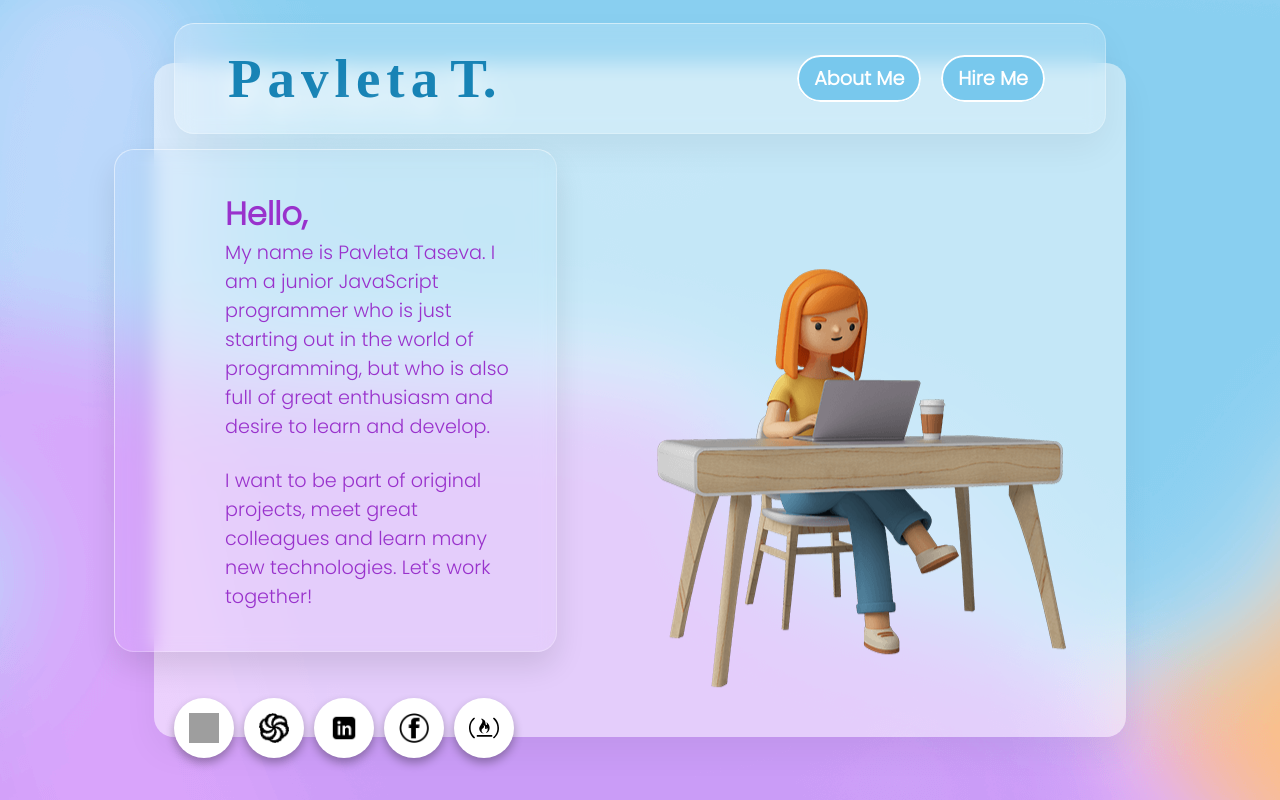
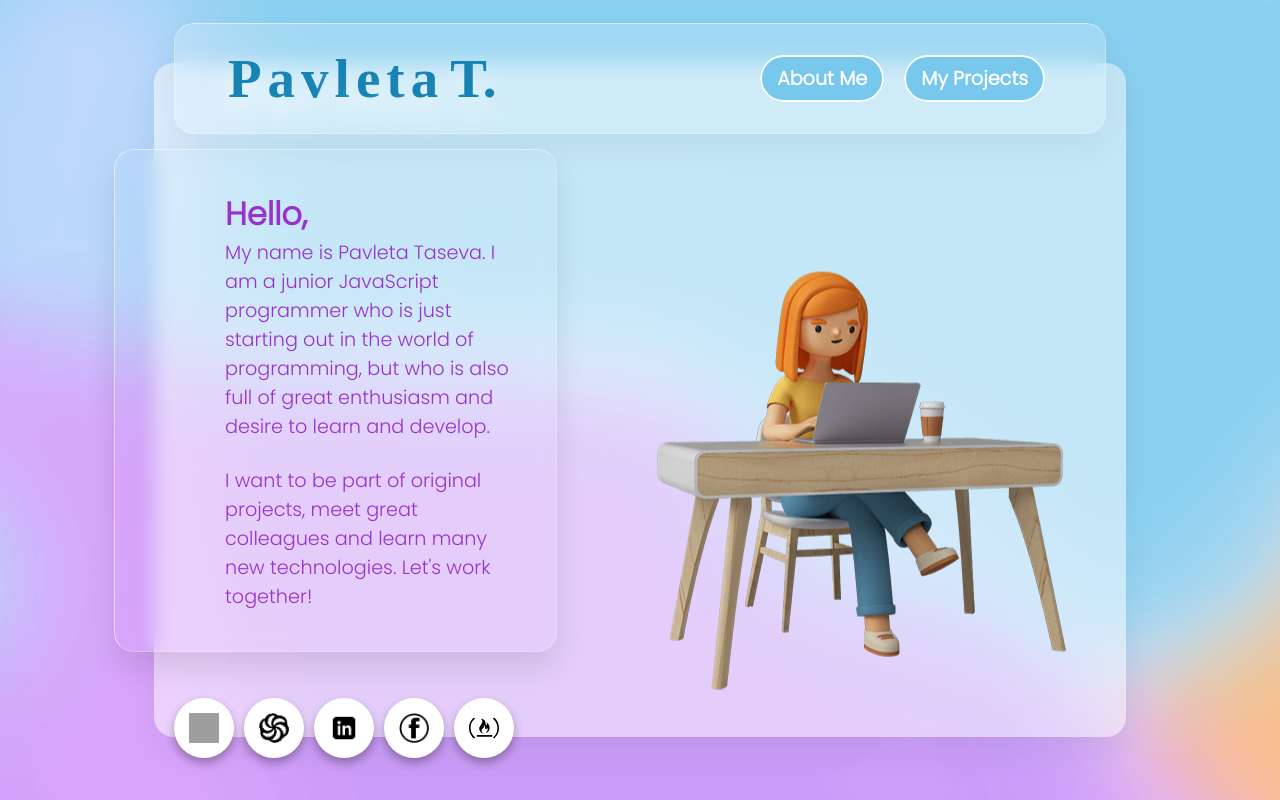
Before and after one commit to KumihoBG/portfolio, a React (Create React App) app: page /about in a window 1280 px wide. Shown: the top 800 px of the page. Built offline with nearby package versions, Linux system fonts and the light colour scheme; grey boxes are pictures that could not be loaded.

Commit message:
nav bar updated

```diff
--- a/package.json
+++ b/package.json
@@ -10,6 +10,7 @@
     "react-dom": "^17.0.2",
     "react-router-dom": "^6.2.1",
     "react-scripts": "5.0.0",
+    "react-scroll": "^1.8.4",
     "web-vitals": "^2.1.2"
   },
   "scripts": {
--- a/src/components/CircularItems/CircularItems.js
+++ b/src/components/CircularItems/CircularItems.js
@@ -13,7 +13,7 @@ function CircularItems() {
         <div className="menu-container">
             <h1 className='call-to-action'>Get to know me better</h1>
             <h3> Through my video introduction</h3>
-            <div className={isActive ? "menu" : 'menu active'}>
+            <div id="menu" className={isActive ? "menu" : 'menu active'}>
             <div onClick={handleToggle} className="toggle">
                 <p className="action">Click Me</p>
                 <li className="video" style={{ '--i': 0 }}>
--- a/src/components/Home/Home.css
+++ b/src/components/Home/Home.css
@@ -113,7 +113,7 @@ header ul li {
     margin: 0 10px;
 }
 
-.hire-link {
+.link {
     text-decoration: none;
     font-weight: 600;
     background: var(--light-blue);
@@ -124,8 +124,8 @@ header ul li {
     border: 2px solid #fff;
 }
 
-.hire-link:hover,
-.hire-link .active {
+.link:hover,
+.link .active {
     background: #fff;
     color: var(--light-blue);
     box-shadow: 0 5px 10px rgba(0, 0, 0, 0.1);
--- a/src/components/Home/Home.js
+++ b/src/components/Home/Home.js
@@ -1,5 +1,5 @@
 import React from 'react';
-import { NavLink } from 'react-router-dom';
+import { Link } from 'react-scroll';
 import Card from '../Card/Card.js';
 import CircularItems from '../CircularItems/CircularItems.js';
 import '../Home/Home.css';
@@ -28,10 +28,27 @@ function Home() {
                     </h2>
                     <ul>
                         <li>
-                            <NavLink className='hire-link' activeClassName='active' to='/about' alt='About Pavleta'>About Me</NavLink>
+                            <Link
+                            className='link'
+                            activeClassName='active'
+                            to='menu'
+                            alt='About Pavleta Taseva'
+                            spy={true}
+                            smooth={true}
+                            duration={500}>
+                                About Me
+                            </Link>
                         </li>
                         <li>
-                            <NavLink className='hire-link' activeClassName='active' to='/hire' alt='Hire Pavleta'>Hire Me</NavLink>
+                            <Link className='link'
+                            activeClassName='active'
+                            to='projects'
+                            alt='My projects'
+                            spy={true}
+                            smooth={true}
+                            duration={500}>
+                                My Projects
+                            </Link>
                         </li>
                     </ul>
                 </header>
@@ -41,7 +58,7 @@ function Home() {
             </div>
         </section>
 
-        <section id="info" className='about-me'>
+        <section className='about-me'>
             <CircularItems />
             <SkillsList />
         </section>
--- a/src/components/ProjectsGroup/ProjectsGroup.css
+++ b/src/components/ProjectsGroup/ProjectsGroup.css
@@ -0,0 +1,7 @@
+.projects-title {
+    color: #fff;
+    text-align: center;
+    text-transform: uppercase;
+    font-size: 40px;
+    margin: 3% 0;
+}
--- a/src/components/ProjectsGroup/ProjectsGroup.js
+++ b/src/components/ProjectsGroup/ProjectsGroup.js
@@ -7,7 +7,8 @@ import mathTrainer from '../../images/math-trainer.png';
 
 function ProjectsGroup() {
   return (
-    <div className="group">
+    <div id="projects" className="group">
+      <h1 className="projects-title">My Projects</h1>
       <ProjectComponent
       projectName={'js-flashcards'}
       image={jsFlashcards} alt={"JavaScript Flashcards Trainer"}
```
Also changed, not shown: 1 other file (tests, documents, lock files or other folders).
